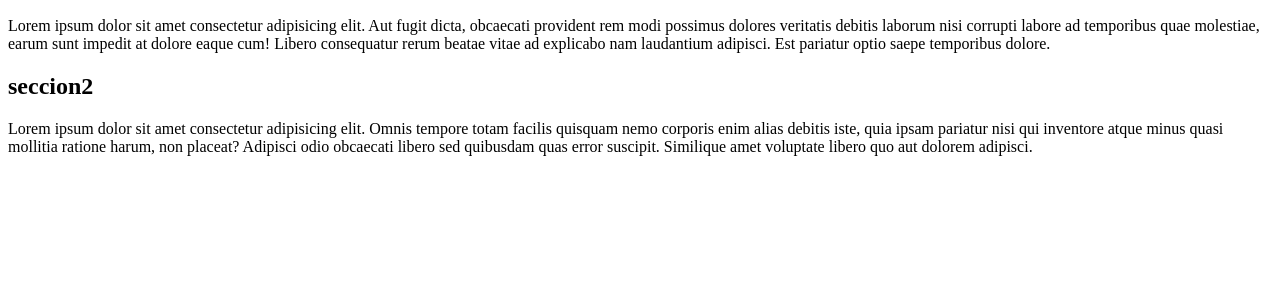
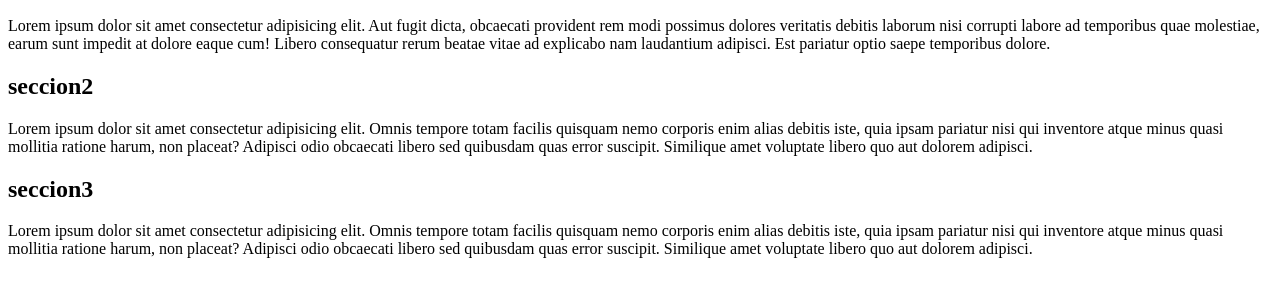
Before and after one commit to Josu88/ecommerce2, a plain HTML site: page index.html in a window 1280 px wide. Shown: the part 110-406 px from the top of the page. Drawn offline with Linux system fonts and the light colour scheme.

Commit message:
index con tres secciones

```diff
--- a/index.html
+++ b/index.html
@@ -34,6 +34,17 @@
           adipisci.
         </p>
       </section>
+      <section>
+        <h2>seccion3</h2>
+        <p>
+          Lorem ipsum dolor sit amet consectetur adipisicing elit. Omnis tempore
+          totam facilis quisquam nemo corporis enim alias debitis iste, quia
+          ipsam pariatur nisi qui inventore atque minus quasi mollitia ratione
+          harum, non placeat? Adipisci odio obcaecati libero sed quibusdam quas
+          error suscipit. Similique amet voluptate libero quo aut dolorem
+          adipisci.
+        </p>
+      </section>
     </main>
   </body>
 </html>
```
